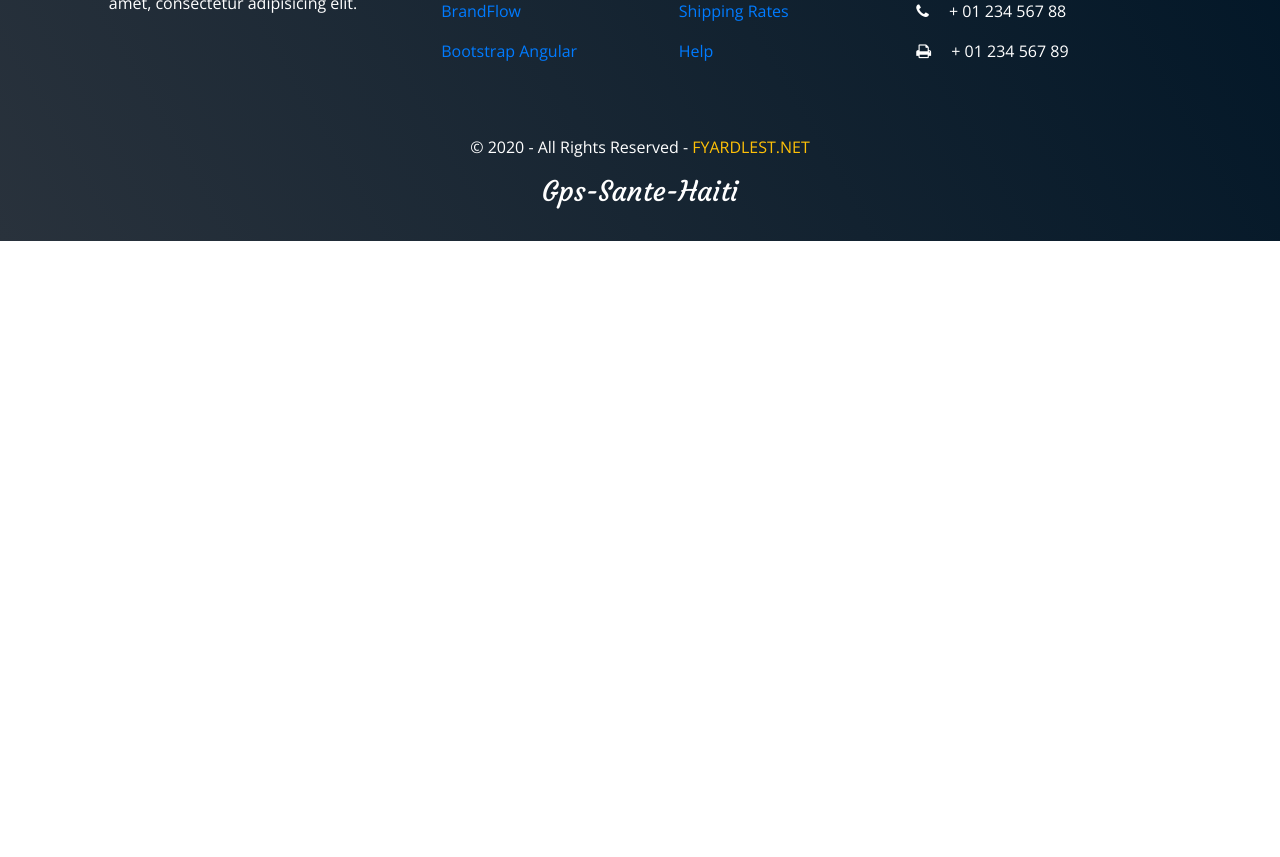
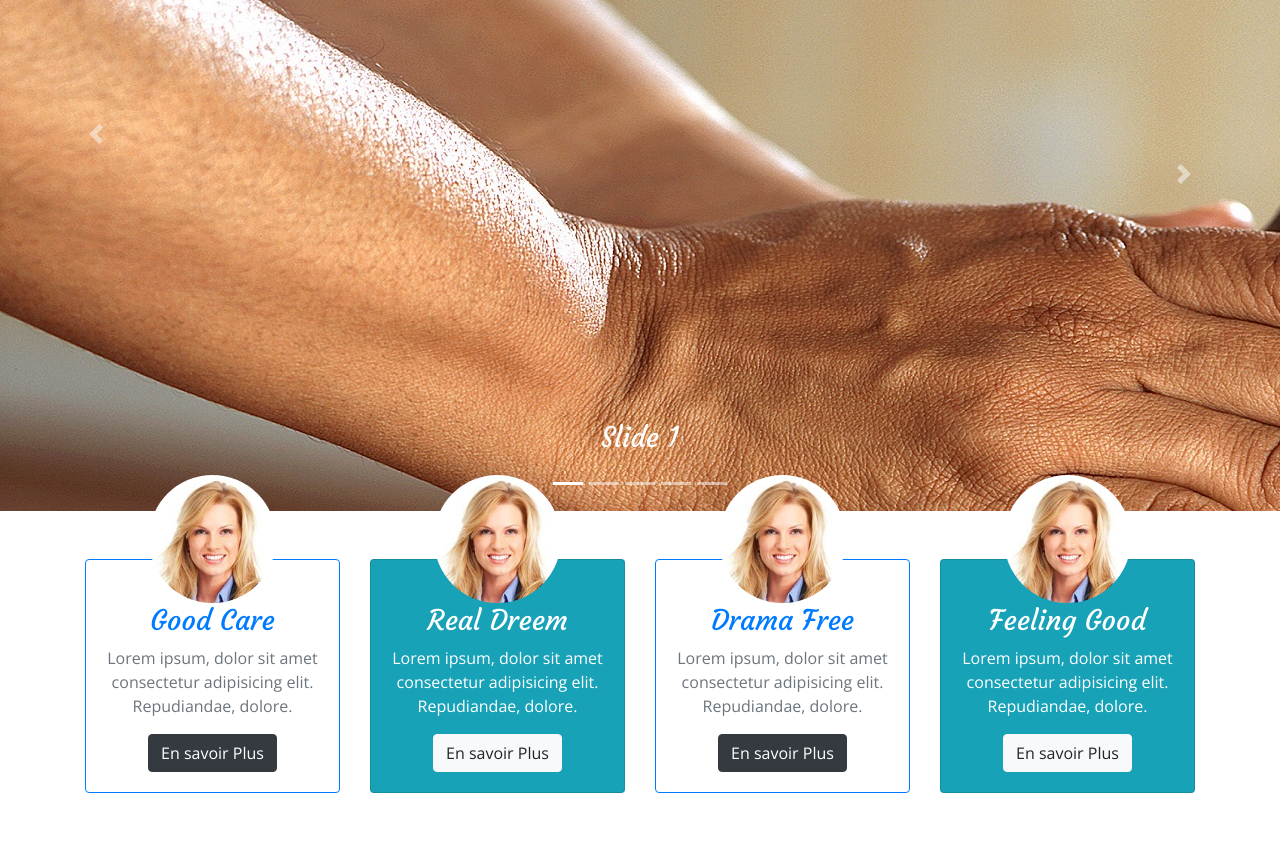
Before and after one commit to fyardlest1/gps-sante-haiti-react, a React (Create React App) app: page /contactus in a window 1280 px wide. Shown: the part 240-1097 px from the top of the page. Before the commit the page ends 800 px from the top, so only its background shows below. Built offline with nearby package versions, Linux system fonts and the light colour scheme.

Commit message:
Home Component

```diff
--- a/src/App.css
+++ b/src/App.css
@@ -17,3 +17,38 @@ h1, h2, h3 {
 .page-footer {
   background-image: linear-gradient(60deg, #29323c 0%, #011627 100%);
   align-items: center; }
+
+
+
+
+
+
+
+.carouSlider {
+  padding-bottom: 80px; }
+
+.carousel-item {
+  position: relative;
+  height: 675px;
+  background-repeat: no-repeat;
+  background-attachment: fixed; }
+
+.dark-overlay {
+  position: absolute;
+  top: 0;
+  left: 0;
+  width: 100%;
+  height: 100%;
+  background: rgba(0, 0, 0, 0.2); }
+
+.boxes img {
+  margin-top: -110px; }
+
+.newsletter {
+  background: #00d2ff;
+  /* fallback for old browsers */
+  background: -webkit-linear-gradient(to right, #928DAB, #00d2ff);
+  /* Chrome 10-25, Safari 5.1-6 */
+  background: linear-gradient(to right, #928DAB, #00d2ff);
+  /* W3C, IE 10+/ Edge, Firefox 16+, Chrome 26+, Opera 12+, Safari 7+ */
+  padding-top: 100px; }
--- a/src/App.js
+++ b/src/App.js
@@ -1,15 +1,15 @@
 import React from 'react';
 import { BrowserRouter } from "react-router-dom";
-import NavbarFixed from './components/Navbar';
-import Footer from './components/Footer';
+import MainComponent from './components/MainComponent'
 import './App.css';
 
 function App() {
   return (
-    <div className="App">
-      <NavbarFixed />
-      <Footer />
-    </div>
+    <BrowserRouter>
+      <div className='App'>
+        <MainComponent />
+      </div>
+    </BrowserRouter>
   );
 }
 
--- /dev/null
+++ b/src/components/AboutComponent.js
@@ -0,0 +1,13 @@
+import React, { Component } from 'react';
+
+class AboutComponent extends Component {
+    render() {
+        return (
+            <div>
+
+            </div>
+        )
+    }
+}
+
+export default AboutComponent;
--- /dev/null
+++ b/src/components/AddComponent.js
@@ -0,0 +1,11 @@
+import React, { Component } from 'react';
+
+class AddComponent extends Component {
+    render() {
+        return(
+
+        );
+    }
+}
+
+export default AddComponent;
--- /dev/null
+++ b/src/components/ContactComponent.js
@@ -0,0 +1,13 @@
+import React, { Component } from 'react';
+
+class ContactComponent extends Component {
+    render() {
+        return (
+            <div>
+
+            </div>
+        )
+    }
+}
+
+export default ContactComponent;
--- a/src/components/Footer.js
+++ b/src/components/Footer.js
@@ -1,5 +1,4 @@
 import React from 'react';
-import "font-awesome/css/font-awesome.css";
 
 const Footer = () => {
   return (
--- /dev/null
+++ b/src/components/HomeComponent.js
@@ -0,0 +1,154 @@
+import React, { useState } from 'react';
+import {
+  Carousel,
+  CarouselItem,
+  CarouselControl,
+  CarouselIndicators,
+  CarouselCaption,
+  Card,
+  CardBody,
+} from 'reactstrap';
+
+const items = [
+  {
+    src: '/assets/images/clasped-hands-541849.jpg',
+    caption: 'Slide 1'
+  },
+  {
+    src: '/assets/images/black-female-face-mask.jpg',
+    caption: 'Slide 2'
+  },
+  {
+    src: '/assets/images/shutterstock_485118664.jpg',
+    caption: 'Slide 3'
+  },
+  {
+    src: '/assets/images/shopprotect2.jpg',
+    caption: 'Slide 4'
+  },
+  {
+    src: '/assets/images/portrait1.jpg',
+    caption: 'Slide 5'
+  },
+];
+
+const HomeComponent = (props) => {
+  const [activeIndex, setActiveIndex] = useState(0);
+  const [animating, setAnimating] = useState(false);
+
+  const next = () => {
+    if (animating) return;
+    const nextIndex = activeIndex === items.length - 1 ? 0 : activeIndex + 1;
+    setActiveIndex(nextIndex);
+  }
+
+  const previous = () => {
+    if (animating) return;
+    const nextIndex = activeIndex === 0 ? items.length - 1 : activeIndex - 1;
+    setActiveIndex(nextIndex);
+  }
+
+  const goToIndex = (newIndex) => {
+    if (animating) return;
+    setActiveIndex(newIndex);
+  }
+
+  const slides = items.map((item) => {
+    return (
+
+          <CarouselItem
+            onExiting={() => setAnimating(true)}
+            onExited={() => setAnimating(false)}
+            key={item.src}
+            className='carousel-item'
+          >
+            <img src={item.src} alt={item.altText} />
+            <CarouselCaption captionHeader={item.caption} />
+          </CarouselItem>
+    );
+  });
+
+  return (
+    <React.Fragment>
+    <Carousel
+        activeIndex={activeIndex}
+        next={next}
+        previous={previous}
+    >
+    <CarouselIndicators items={items} activeIndex={activeIndex} onClickHandler={goToIndex} />
+    {slides}
+    <CarouselControl direction="prev" directionText="Previous" onClickHandler={previous}
+        className='carouSlider'/>
+    <CarouselControl direction="next" directionText="Next" onClickHandler={next} />
+    </Carousel>
+
+    {/* Setup the card */}
+      <div className="container py-5 boxes">
+        <div className="row">
+          <div className="col-md-3 mb-3">
+            <Card className='border-primary text-center text-white'>
+              <CardBody className="card-body">
+                <img src="/assets/images/person1.jpg" width="60%" className="rounded-circle" />
+                <h3 className="text-primary">Good Care</h3>
+                <p className="text-muted">Lorem ipsum, dolor sit amet consectetur adipisicing elit. Repudiandae, dolore.</p>
+                <a href="#" className="btn btn-dark mx-auto">En savoir Plus</a>
+              </CardBody>
+            </Card>
+          </div>
+          <div className="col-md-3 mb-3">
+            <Card className="card bg-info text-center text-white">
+              <CardBody className="card-body">
+                <img src="/assets/images/person1.jpg" width="60%" className="rounded-circle" />
+                <h3>Real Dreem</h3>
+                <p>Lorem ipsum, dolor sit amet consectetur adipisicing elit. Repudiandae, dolore.</p>
+                <a href="#" className="btn btn-light mx-auto">En savoir Plus</a>
+              </CardBody>
+            </Card>
+          </div>
+          <div className="col-md-3 mb-3">
+            <Card className="card border-primary text-center text-white">
+              <CardBody className="card-body">
+                <img src="/assets/images/person1.jpg" width="60%" className="rounded-circle" />
+                <h3 className="text-primary">Drama Free</h3>
+                <p className="text-muted">Lorem ipsum, dolor sit amet consectetur adipisicing elit. Repudiandae, dolore.</p>
+                <a href="#" className="btn btn-dark mx-auto">En savoir Plus</a>
+              </CardBody>
+            </Card>
+          </div>
+          <div className="col-md-3 mb-3">
+            <Card className="card bg-info text-center text-white">
+              <CardBody className="card-body">
+                <img src="/assets/images/person1.jpg" width="60%" className="rounded-circle" />
+                <h3>Feeling Good</h3>
+                <p>Lorem ipsum, dolor sit amet consectetur adipisicing elit. Repudiandae, dolore.</p>
+                <a href="#" className="btn btn-light mx-auto">En savoir Plus</a>
+              </CardBody>
+            </Card>
+          </div>
+        </div>
+      </div>
+
+      {/* NEWSLETTER SECTION TO SUBSCRIBE */}
+      <div className="text-white py-5 newsletter">
+        <div className="container">
+          <div className="row pb-3">
+            <div className="col text-center">
+              <h3>Abonnez-vous à notre newsletter</h3>
+              <p className="latestPost">
+                Soyez toujours au courant des dernièrs nouvelles et recevez des infos concernant les médecins et services à votre disposition.
+              </p>
+              <form className="form-inline justify-content-center">
+                <input type="text" className="form-control mb-2 mr-2" placeholder="Votre Nom" />
+                <input type="email" className="form-control mb-2 mr-2" placeholder="Votre Email" />
+                <button type="submit" className="btn btn-secondary mb-2">
+                  <i className="fa fa-envelope-open" /> Souscrire</button>
+              </form>
+            </div>
+          </div>
+        </div>
+      </div>
+    </React.Fragment>
+  );
+}
+
+export default HomeComponent;
--- /dev/null
+++ b/src/components/MainComponent.js
@@ -0,0 +1,24 @@
+import React, { Component } from 'react';
+import NavbarFixed from './Navbar';
+import Footer from './Footer';
+import HomeComponent from './HomeComponent';
+//import About from './AboutComponent';
+//import Services from './ServicesComponent';
+//import Contact from './ContactComponent';
+//import Add from './AddComponent';
+//import Shop from './ShopComponent';
+
+
+class MainComponent extends Component {
+    render() {
+        return (
+            <div className="App">
+                <NavbarFixed />
+                <HomeComponent />
+                <Footer />
+            </div>
+        );
+    }
+}
+
+export default MainComponent;
--- /dev/null
+++ b/src/components/ServicesComponent.js
@@ -0,0 +1,13 @@
+import React, { Component } from 'react';
+
+class ServicesComponent extends Component {
+    render() {
+        return (
+            <div>
+
+            </div>
+        )
+    }
+}
+
+export default ServicesComponent;
--- /dev/null
+++ b/src/components/ShopComponent.js
@@ -0,0 +1,13 @@
+import React, { Component } from 'react';
+
+class ShopComponent extends Component {
+    render() {
+        return (
+            <div>
+
+            </div>
+        )
+    }
+}
+
+export default ShopComponent;
```
